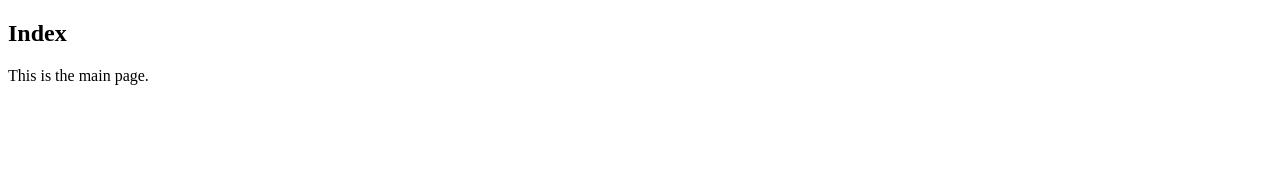
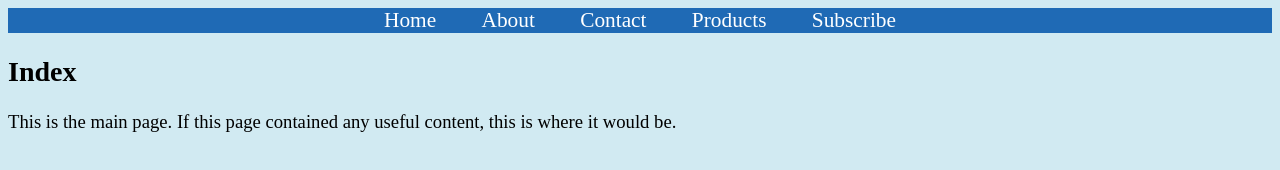
Before and after one commit to myoung24/QAP2_JS, a plain HTML site: page views/index.html in a window 1280 px wide. Drawn offline with Linux system fonts and the light colour scheme.

Commit message:
nav and style

```diff
--- a/views/index.html
+++ b/views/index.html
@@ -5,10 +5,32 @@
     <meta http-equiv="X-UA-Compatible" content="IE=edge" />
     <meta name="viewport" content="width=device-width, initial-scale=1.0" />
     <title>Home</title>
-    <link rel="shortcut icon" href="" />
+    <style>
+      nav {
+        font-size: 16pt;
+        background-color: #1f6ab5;
+        text-align: center;
+      }
+      nav a {
+        padding: 20px;
+        text-decoration: none;
+        color: white;
+      }
+      body {
+        font-size: 14pt;
+        background-color: #d1eaf2;
+      }
+    </style>
   </head>
+  <nav>
+    <a href="/">Home</a>
+    <a href="/about">About</a>
+    <a href="/contact">Contact</a>
+    <a href="/products">Products</a>
+    <a href="/subscribe">Subscribe</a>
+  </nav>
   <body>
     <h2>Index</h2>
-    <p>This is the main page.</p>
+    <p>This is the main page. If this page contained any useful content, this is where it would be.</p>
   </body>
 </html>
--- a/views/style.css
+++ /dev/null
@@ -1,4 +0,0 @@
-body {
-  background-color: green;
-  color: red;
-}
```
Also changed, not shown: routes.js (+35 -3 lines), server.js (+8 -13 lines), views/404.html (+16 -1 lines), views/about.html (+23 -0 lines), views/contact.html (+24 -1 lines), views/products.html (+23 -0 lines), views/subscribe.html (+23 -0 lines), 2 other files.
